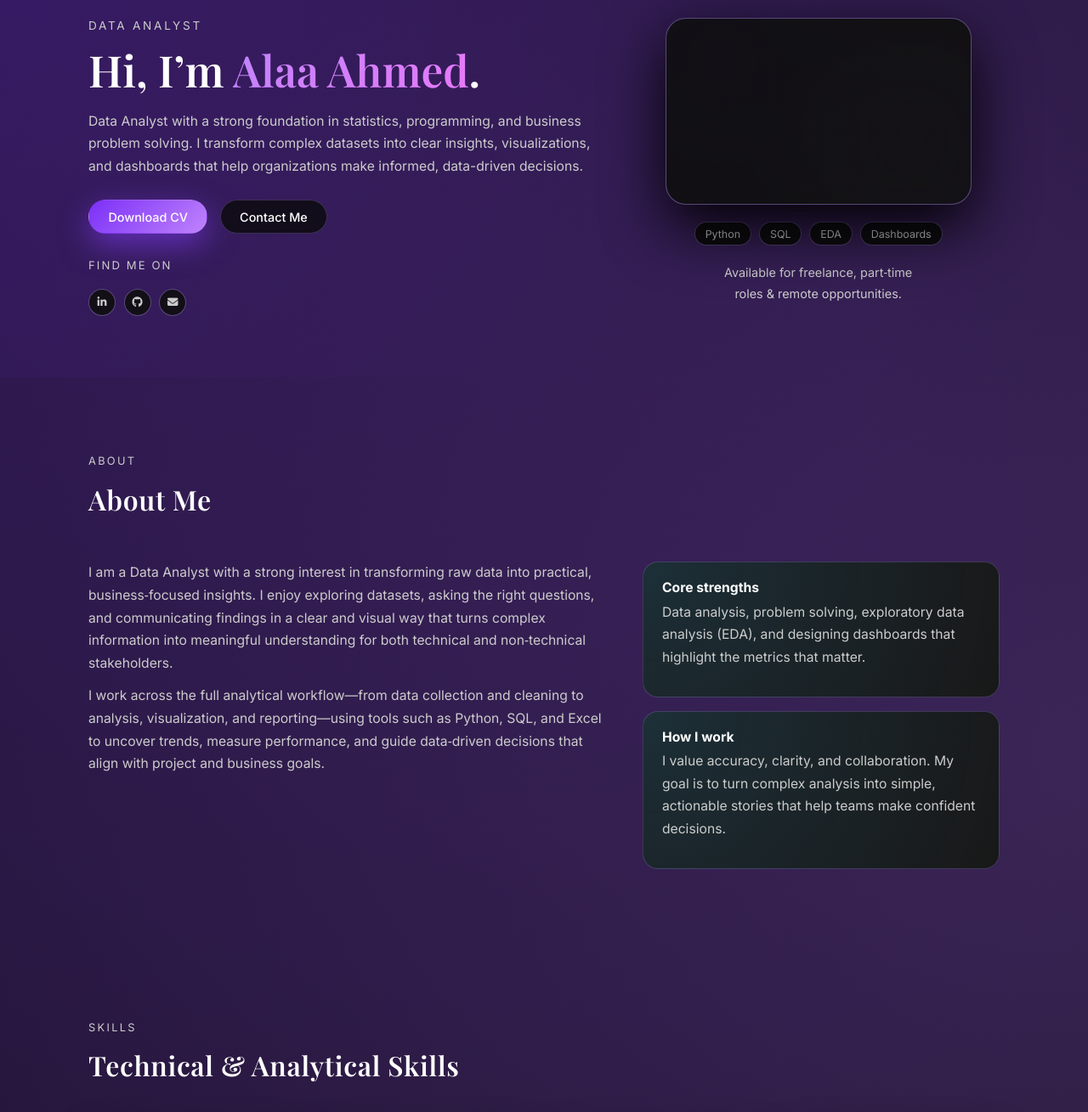
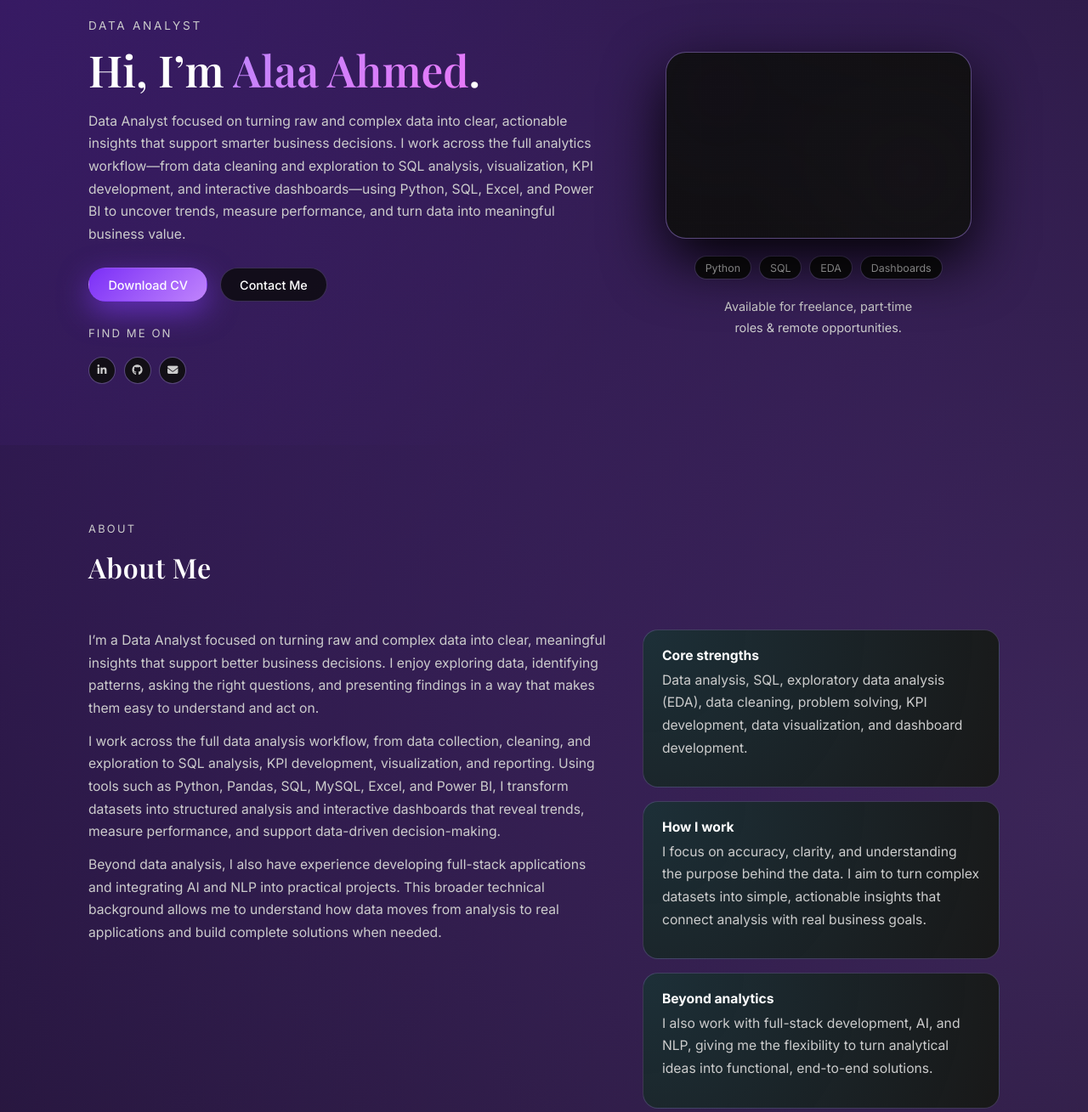
Before and after one commit to AlaaElhacker/My-Protofolio, a plain HTML site: page index.html in a window 1280 px wide. Shown: the part 140-1449 px from the top of the page at 85% size. Drawn offline with nearby package versions, Linux system fonts and the light colour scheme.

```diff
--- a/index.html
+++ b/index.html
@@ -67,9 +67,12 @@
               Hi, I’m <span class="accent-text">Alaa Ahmed</span>.
             </h1>
               <p class="hero-subtitle">
-              Data Analyst with a strong foundation in statistics, programming,
-               and business problem solving. I transform complex datasets into clear insights,
-              visualizations, and dashboards that help organizations make informed, data-driven decisions.
+                Data Analyst focused on turning raw and complex data into clear,
+                actionable insights that support smarter business decisions. I work across
+                the full analytics workflow—from data cleaning and exploration to SQL
+                analysis, visualization, KPI development, and interactive dashboards—using
+                Python, SQL, Excel, and Power BI to uncover trends, measure performance,
+                and turn data into meaningful business value.
               </p>
             <div class="hero-actions">
               <!-- Replace href with your actual CV file path when available -->
@@ -146,31 +149,54 @@
           <div class="about-grid">
             <div class="about-text">
                 <p>
-                I am a Data Analyst with a strong interest in transforming raw data into practical,
-                business‑focused insights. I enjoy exploring datasets, asking the right questions,
-                and communicating findings in a clear and visual way that turns complex information
-                into meaningful understanding for both technical and non‑technical stakeholders.
+                  I’m a Data Analyst focused on turning raw and complex data into clear,
+                  meaningful insights that support better business decisions. I enjoy
+                  exploring data, identifying patterns, asking the right questions, and
+                  presenting findings in a way that makes them easy to understand and act on.
                 </p>
+
                 <p>
-                I work across the full analytical workflow—from data collection and cleaning to
-                analysis, visualization, and reporting—using tools such as Python, SQL, and Excel
-                to uncover trends, measure performance, and guide data‑driven decisions that align
-                with project and business goals.
+                  I work across the full data analysis workflow, from data collection,
+                  cleaning, and exploration to SQL analysis, KPI development, visualization,
+                  and reporting. Using tools such as Python, Pandas, SQL, MySQL, Excel, and
+                  Power BI, I transform datasets into structured analysis and interactive
+                  dashboards that reveal trends, measure performance, and support
+                  data-driven decision-making.
+                </p>
+
+                <p>
+                  Beyond data analysis, I also have experience developing full-stack
+                  applications and integrating AI and NLP into practical projects. This
+                  broader technical background allows me to understand how data moves from
+                  analysis to real applications and build complete solutions when needed.
                 </p>
               </div>
+
               <div class="about-highlights">
                 <div class="about-highlight">
                   <h3>Core strengths</h3>
                   <p>
-                  Data analysis, problem solving, exploratory data analysis
-                  (EDA), and designing dashboards that highlight the metrics
-                  that matter.
+                    Data analysis, SQL, exploratory data analysis (EDA), data cleaning,
+                    problem solving, KPI development, data visualization, and dashboard
+                    development.
                   </p>
                 </div>
+
                 <div class="about-highlight">
                   <h3>How I work</h3>
                   <p>
-                  I value accuracy, clarity, and collaboration. My goal is to turn complex analysis into simple, actionable stories that help teams make confident decisions.
+                    I focus on accuracy, clarity, and understanding the purpose behind the
+                    data. I aim to turn complex datasets into simple, actionable insights
+                    that connect analysis with real business goals.
+                  </p>
+                </div>
+
+                <div class="about-highlight">
+                  <h3>Beyond analytics</h3>
+                  <p>
+                    I also work with full-stack development, AI, and NLP, giving me the
+                    flexibility to turn analytical ideas into functional, end-to-end
+                    solutions.
                   </p>
                 </div>
             </div>
```
Lines whose indentation alone changed are shown as unchanged.
